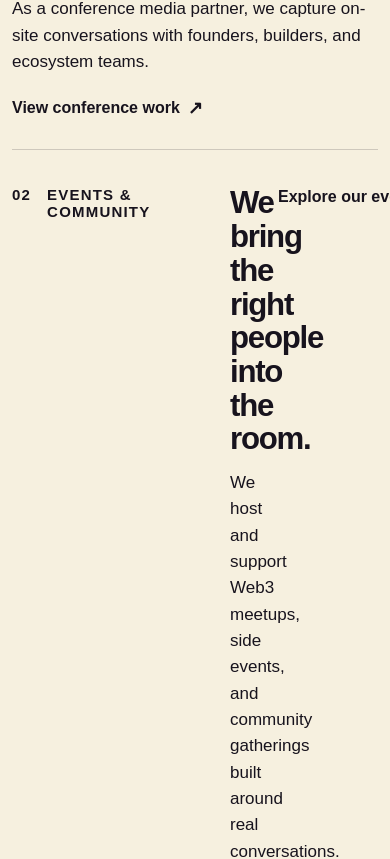
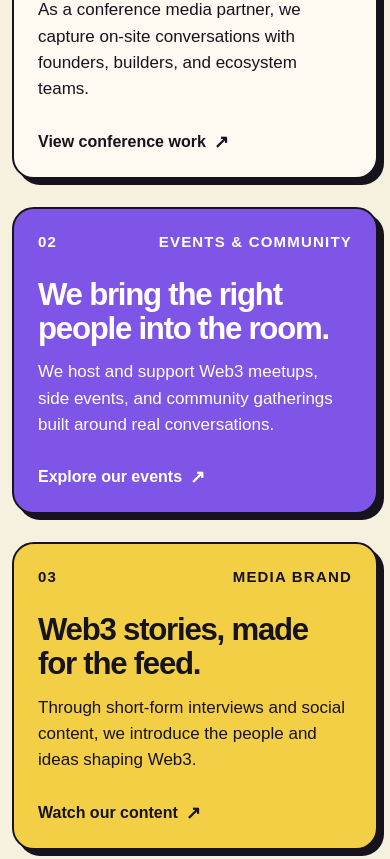
Before and after one commit to nabin3130/real-homies-club-website, a Next.js app: page / in a window 390 px wide. Shown: the part 1871-2730 px from the top of the page. Built offline with nearby package versions, Linux system fonts and the light colour scheme.

Commit message:
Restore responsive What We Do cards

```diff
--- a/app/globals.css
+++ b/app/globals.css
@@ -1981,47 +1981,43 @@ html {
   box-shadow: 0 12px 32px rgba(23, 19, 29, .1);
 }
 
-/* Editorial service rows */
+/* Responsive service cards */
 .work {
   padding: var(--space-section) 0;
 }
 
 .work-grid {
-  grid-template-columns: 1fr;
-  gap: 0;
-  border-top: var(--border-editorial);
-}
-
-.work-card,
-.work-card:nth-child(2),
-.work-card:nth-child(3) {
-  min-height: 0;
-  padding: 36px 0;
-  display: grid;
-  grid-template-columns: minmax(170px, .35fr) minmax(0, 1fr) auto;
-  align-items: start;
-  gap: 48px;
+  grid-template-columns: repeat(3, minmax(0, 1fr));
+  align-items: stretch;
+  gap: 28px;
+}
+
+.work-card {
+  min-width: 0;
+  min-height: 410px;
+  padding: 26px;
+  display: flex;
+  flex-direction: column;
+  justify-content: space-between;
+  gap: 32px;
   color: var(--ink);
-  background: transparent;
-  border: 0;
-  border-bottom: var(--border-editorial);
-  border-radius: 0;
-  box-shadow: none;
-}
-
-.work-card:hover {
-  transform: none;
-  box-shadow: none;
-}
+  background: var(--white);
+  border: 2px solid var(--ink);
+  border-radius: 24px;
+  box-shadow: 7px 7px 0 var(--ink);
+}
+
+.work-card:nth-child(2) { color: white; background: var(--purple); }
+.work-card:nth-child(3) { background: var(--yellow); }
 
 .work-card-top {
-  justify-content: flex-start;
-  gap: 24px;
+  justify-content: space-between;
+  gap: 20px;
 }
 
 .work-card h3 { margin-bottom: 14px; }
-.work-card p { max-width: 620px; }
-.work-card a { align-self: center; white-space: nowrap; }
+.work-card p { max-width: none; }
+.work-card a { align-self: flex-start; white-space: nowrap; }
 
 /* Let content and whitespace, rather than heavy framing, define these sections. */
 .about { padding: var(--space-section) 0; }
@@ -2079,12 +2075,26 @@ html {
 @media (max-width: 900px) {
   .hero h1 { font-size: clamp(52px, 8vw, 68px); }
   .project-intro h1 { font-size: clamp(52px, 9vw, 68px); }
+
+  .work-grid {
+    grid-template-columns: 1fr;
+    gap: 28px;
+  }
+
   .work-card {
-    grid-template-columns: 130px minmax(0, 1fr);
-    gap: 28px;
-  }
-  .work-card a { grid-column: 2; align-self: start; }
+    min-height: 0;
+    padding: 28px;
+    gap: 30px;
+  }
+
+  .work-card a { align-self: flex-start; }
   .contact h2 { white-space: normal; }
+}
+
+@media (min-width: 901px) and (max-width: 1100px) {
+  .work-grid {
+    grid-template-columns: repeat(2, minmax(0, 1fr));
+  }
 }
 
 @media (max-width: 560px) {
@@ -2152,11 +2162,16 @@ html {
   }
 
   .work-card {
-    padding: 30px 0;
-    grid-template-columns: 1fr;
-    gap: 22px;
+    min-height: 0;
+    padding: 24px;
+    display: flex;
+    flex-direction: column;
+    gap: 28px;
     width: 100%;
     min-width: 0;
+    border: 2px solid var(--ink);
+    border-radius: 22px;
+    box-shadow: 6px 6px 0 var(--ink);
   }
 
   .work-card > div,
@@ -2167,11 +2182,11 @@ html {
   }
 
   .work-card-top {
-    justify-content: flex-start;
-    gap: 16px;
-  }
-
-  .work-card a { grid-column: auto; }
+    justify-content: space-between;
+    gap: 20px;
+  }
+
+  .work-card a { align-self: flex-start; }
 
   .selected-work-heading {
     gap: 16px;
```
